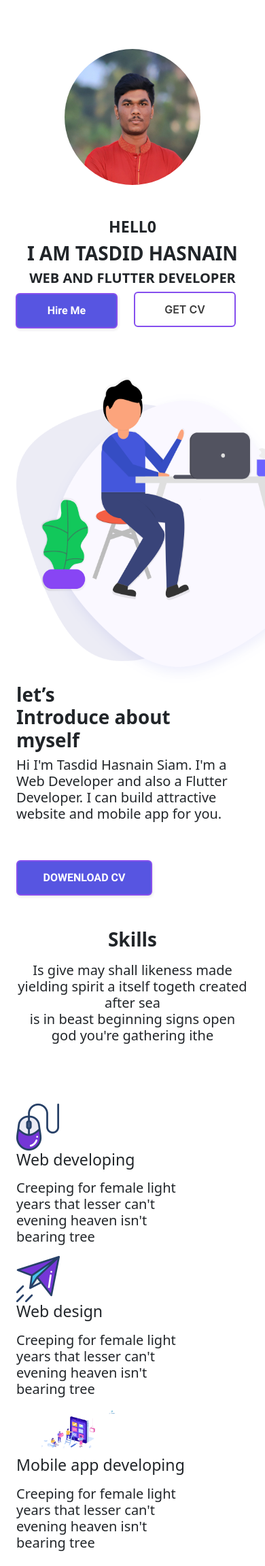
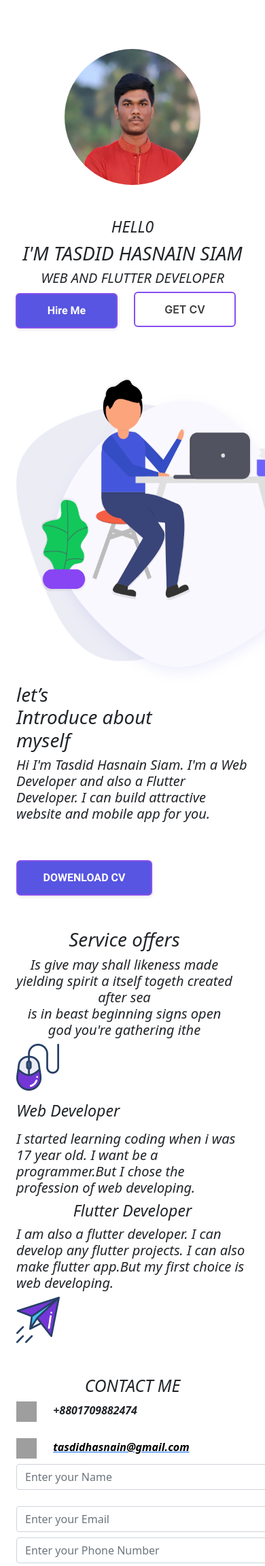
Before and after one commit to Tasdid000/Mysite, a Django app: template templates/home/home.html in a window 390 px wide; the page is wider, and only the part inside the window is pictured. Shown: the top 2303 px of that part at 68% size. Run offline with Django 4.2, Linux system fonts and the light colour scheme; the template is opened without the code that fills it, so the values that code supplies are empty; grey boxes are pictures that could not be loaded.

Commit message:
third commit

```diff
--- a/templates/basic.html
+++ b/templates/basic.html
@@ -31,16 +31,16 @@
       <div class="col">
         <div class="container">
           <div class="h2 mb-4">
-            <p align='center'>
+            <i align='center'>
               TASDID
-            </p>
+            </i>
           </div>
         </div>
         <div class="container">
           <div class="h6 pb-2">
-            <p align='center'>
+            <i align='center'>
               <h3>Follow Us</h3>
-            </p>
+            </i>
           </div>
           <div>
             <div align="center">
--- a/templates/home/home.html
+++ b/templates/home/home.html
@@ -197,9 +197,9 @@
         <br>
         <div align="center">
             <div class="banner_content">
-            <h3 class="text-uppercase"><b>Hell0</b></h3>
-            <h1 class="text-uppercase"><b>I am tasdid hasnain</b></h1>
-            <h5 class="text-uppercase"><b>web and flutter developer </b></h5>
+            <h3 class="text-uppercase"><i>Hell0</i></h3>
+            <h1 class="text-uppercase"><i>i'm tasdid hasnain siam</i></h1>
+            <h5 class="text-uppercase"><i>web and flutter developer </i></h5>
 
 
             <button class="button-24" role="button" style="margin-right: 20px">Hire Me</button>
@@ -221,12 +221,12 @@
                     </div>
                     <div class="offset-lg-1 col-lg-5">
                         <div class="main_title text-left">
-                            <h1><b>let’s <br>
+                            <h1><i>let’s <br>
                                     Introduce about <br>
-                                    myself</b></h1>
+                                    myself</i></h1>
                             <h5>
-                                Hi I'm Tasdid Hasnain Siam. I'm a Web Developer and also a Flutter Developer.
-                                I can build attractive website and mobile app for you.
+                                <i>Hi I'm Tasdid Hasnain Siam. I'm a Web Developer and also a Flutter Developer.
+                                I can build attractive website and mobile app for you.</i>
                             </h5>
                             <br><br>
                             <a class="primary_btn" href="#"><button class="button-23" role="button"
@@ -238,45 +238,57 @@
         </section>
         <br>
         <br>
-        <section class="features_area">
-            <div class="container">
-                <div class="row justify-content-center">
-                    <div class="col-lg-8 text-center">
+        <section class="skills">
+            <div align="skill-center">
+               <div class="container">
+                <div class="row justify-content-start align-items-center">
+                    <div class="row justify-content-center">
+                        <div class="col-lg-8 text-center">
                         <div class="main_title">
-                            <h1><b>Skills</b></h1>
-                            <p><h5> Is give may shall likeness made yielding spirit a itself togeth created
-                                after sea <br> is in beast beginning signs open god you're gathering ithe</h5>
-
-                            </p>
+                        <h1><i>Service offers</i></h1>
+                        <h5>
+                        <i>Is give may shall likeness made yielding spirit a itself togeth created
+                        after sea <br> is in beast beginning signs open god you're gathering ithe</i>
+                        </h5>
+                        </div>
+                        </div>
+                        </div>
+                    <div class="col-lg-1">
+                        <div class="skills_img">
+                            <img class="" src="{% static "/img/5.png"%}">
+                        </div>
+                    </div>
+                    <div class="col-lg-5">
+                        <div class="main_title text-left">
+                            <p align="center"><h3><i class="">Web Developer</i></h3></p>
+                            <h5>
+                                <i>I started learning coding when i was 17 year old. I want be a programmer.But I chose the profession of web developing.</i>
+                            </h5>
                         </div>
                     </div>
                 </div>
-                <br>
-                <br>
-                <br>
-                <div class="row feature_inner">
-                    <div class="col-lg-4 col-md-6" style="margin-top: auto;">
-                        <div class="feature_item">
-                            <img src="{% static "/img/5.png"%}">
-                            <h3>Web developing</h3>
-                            <p><h5>Creeping for female light <br>years that lesser can't<br>  evening heaven isn't<br> bearing tree</h5></p>
+            </div>
+            </div>
+        </section>
+        <section class="skills1">
+            <div class="offset-lg-6 col-lg-12">
+               <div class="container">
+                <div class="row justify-content-start align-items-center">
+                    <div class="col-lg-5">
+                        <div class="main_title text-left">
+                            <i align="center"><h3>Flutter Developer</h3></i>
+                            <h5>
+                                <i>I am also a flutter developer. I can develop any flutter projects. I can also make flutter app.But my first choice is web developing.</i>
+                            </h5>
                         </div>
                     </div>
-                    <div class="col-lg-4 col-md-6" style="margin-top: auto;">
-                        <div class="feature_item">
-                            <img src="{% static "/img/6.png"%}" alt="">
-                            <h3>Web design</h3>
-                            <p><h5>Creeping for female light <br>years that lesser can't<br>  evening heaven isn't<br> bearing tree</h5></p>
-                        </div>
-                    </div>
-                    <div class="col-lg-4 col-md-6">
-                        <div class="feature_item">
-                            <img src="{% static "/img/8.png"%}" height="70" width="150" align="center">
-                            <h3>Mobile app developing</h2>
-                            <p><h5>Creeping for female light <br>years that lesser can't<br>  evening heaven isn't<br> bearing tree</h5></p>
+                    <div class="col-lg-1">
+                        <div class="skills_img">
+                            <img class="" src="{% static "/img/6.png"%}">
                         </div>
                     </div>
                 </div>
+            </div>
             </div>
         </section>
         <br>
@@ -298,7 +310,7 @@
             </div>
         </section> -->
         <section class="features_area">
-            <h2 align="center"><b>CONTACT ME </b></h2>
+            <h2 align="center"><i>CONTACT ME </0i></h2>
             <div class="container align-center">
                 <div class="row justify-content-start align-items-center">
                     <div class="col-lg-3">
```
